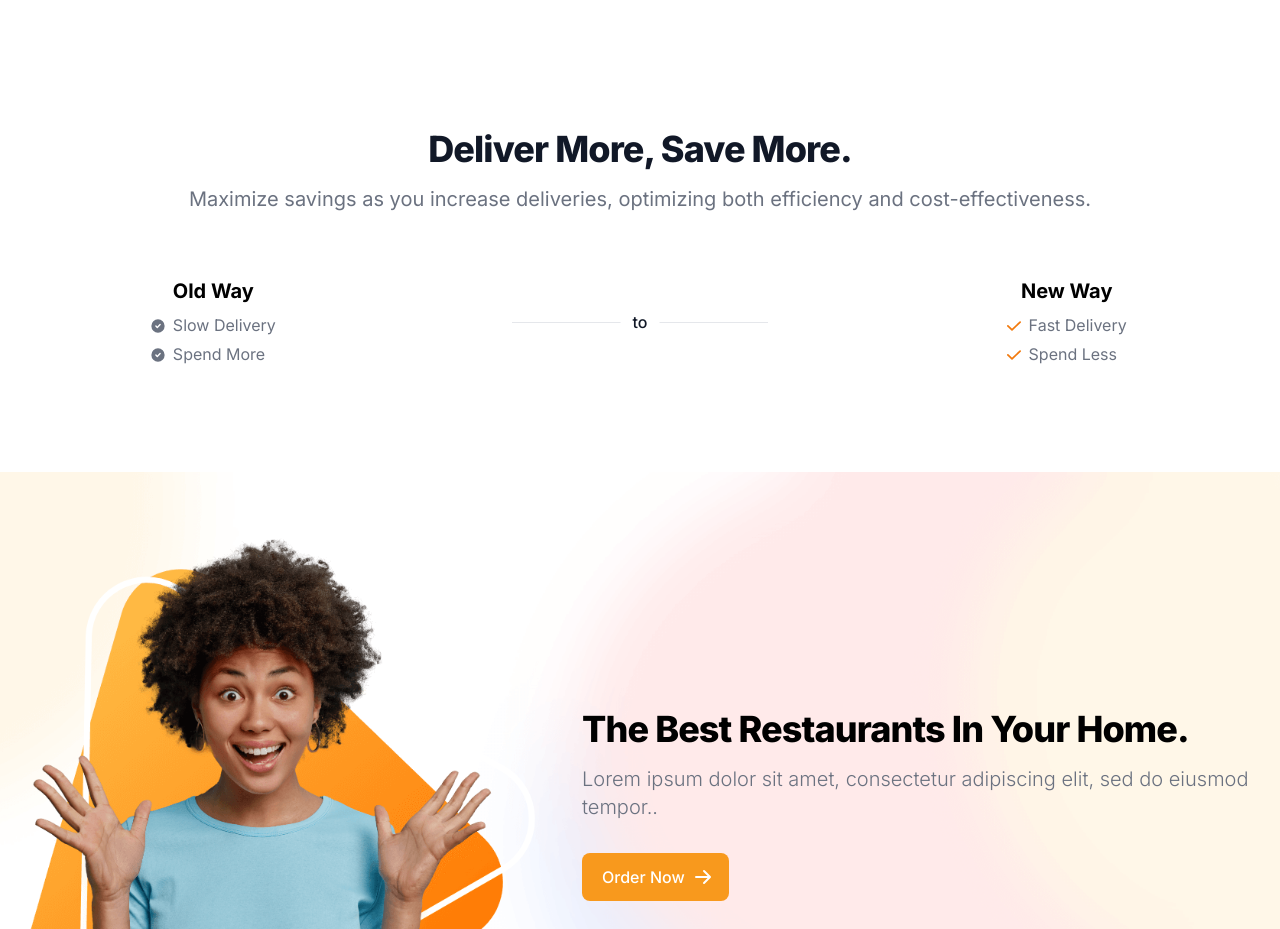
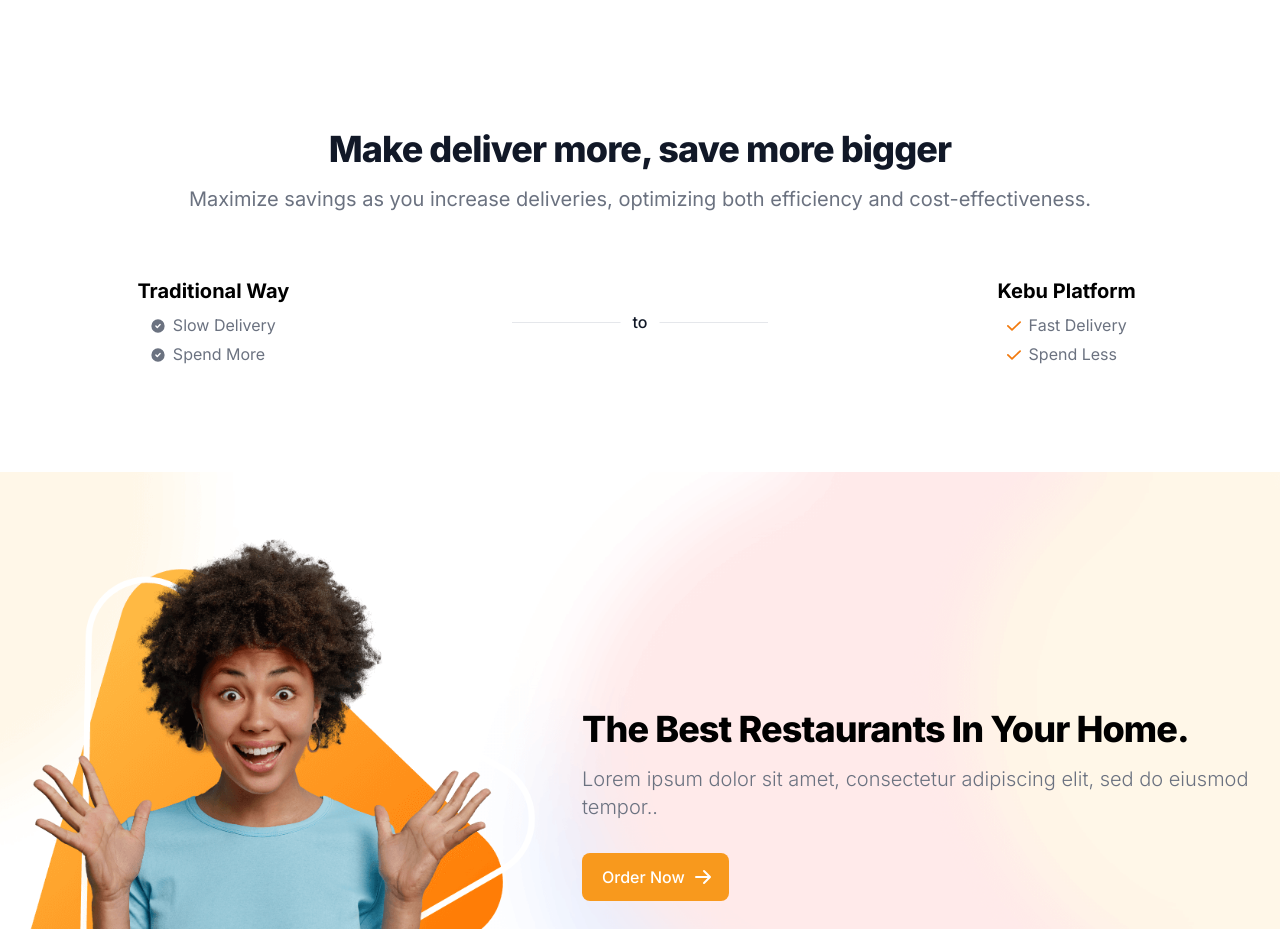
Before and after one commit to eugenewere/landing, a Vue app: page / in a window 1280 px wide. Shown: the part 1400-2329 px from the top of the page. Built offline with nearby package versions, Linux system fonts and the light colour scheme.

Commit message:
update on transition titles

```diff
--- a/src/components/Transition/ProcessTransition.vue
+++ b/src/components/Transition/ProcessTransition.vue
@@ -2,7 +2,7 @@
   <section id="delivery" class="bg-white dark:bg-gray-900 py-10">
     <div class="py-8 px-4 mx-auto max-w-screen-xl sm:py-16 lg:px-6">
       <div class="w-100 text-center  mb-8 lg:mb-16">
-        <h2 class="mb-4 text-4xl tracking-tight font-extrabold text-gray-900 dark:text-white">Deliver More, Save More.</h2>
+        <h2 class="mb-4 text-4xl tracking-tight font-extrabold text-gray-900 dark:text-white">Make deliver more, save more bigger</h2>
         <p class="text-gray-500 sm:text-xl dark:text-gray-400">
           Maximize savings as you increase deliveries, optimizing both efficiency and cost-effectiveness.
         </p>
@@ -10,18 +10,18 @@
       <div class="space-y-8 md:grid md:grid-cols-1 lg:grid-cols-3 md:gap-12 md:space-y-0 text-center">
 
         <div class="flex items-center flex-col">
-          <h3 class="about-header">Old Way</h3>
+          <h3 class="about-header capitalize">traditional way</h3>
           <ul class="max-w-md space-y-1 text-gray-500 list-inside dark:text-gray-400">
               <li class="flex items-center">
                   <svg aria-hidden="true" class="w-3.5 h-3.5 me-2 text-gray-500 dark:text-gray-400 flex-shrink-0" fill="currentColor" viewBox="0 0 20 20" xmlns="http://www.w3.org/2000/svg">
-            <path d="M10 .5a9.5 9.5 0 1 0 9.5 9.5A9.51 9.51 0 0 0 10 .5Zm3.707 8.207-4 4a1 1 0 0 1-1.414 0l-2-2a1 1 0 0 1 1.414-1.414L9 10.586l3.293-3.293a1 1 0 0 1 1.414 1.414Z" />
-         </svg>
+                    <path d="M10 .5a9.5 9.5 0 1 0 9.5 9.5A9.51 9.51 0 0 0 10 .5Zm3.707 8.207-4 4a1 1 0 0 1-1.414 0l-2-2a1 1 0 0 1 1.414-1.414L9 10.586l3.293-3.293a1 1 0 0 1 1.414 1.414Z" />
+                 </svg>
                   Slow Delivery
               </li>
               <li class="flex items-center">
                   <svg aria-hidden="true" class="w-3.5 h-3.5 me-2 text-gray-500 dark:text-gray-400 flex-shrink-0" fill="currentColor" viewBox="0 0 20 20" xmlns="http://www.w3.org/2000/svg">
-            <path d="M10 .5a9.5 9.5 0 1 0 9.5 9.5A9.51 9.51 0 0 0 10 .5Zm3.707 8.207-4 4a1 1 0 0 1-1.414 0l-2-2a1 1 0 0 1 1.414-1.414L9 10.586l3.293-3.293a1 1 0 0 1 1.414 1.414Z" />
-         </svg>
+                    <path d="M10 .5a9.5 9.5 0 1 0 9.5 9.5A9.51 9.51 0 0 0 10 .5Zm3.707 8.207-4 4a1 1 0 0 1-1.414 0l-2-2a1 1 0 0 1 1.414-1.414L9 10.586l3.293-3.293a1 1 0 0 1 1.414 1.414Z" />
+                 </svg>
                  Spend More
               </li>
 
@@ -33,7 +33,7 @@
             <span class="absolute px-3 font-medium text-gray-900 -translate-x-1/2 bg-white left-1/2 dark:text-white dark:bg-gray-900">to</span>
         </div>
          <div class="flex items-center flex-col">
-          <h3 class="about-header">New Way</h3>
+          <h3 class="about-header capitalize"> Kebu platform</h3>
           <ul class="max-w-md space-y-1 text-gray-500 list-inside dark:text-gray-400">
               <li class="flex items-center">
                 <svg class="flex-shrink-0 w-3.5 h-3.5 text-kebu-500 dark:text-kebu-400 me-2" aria-hidden="true" xmlns="http://www.w3.org/2000/svg" fill="none" viewBox="0 0 16 12">
```
